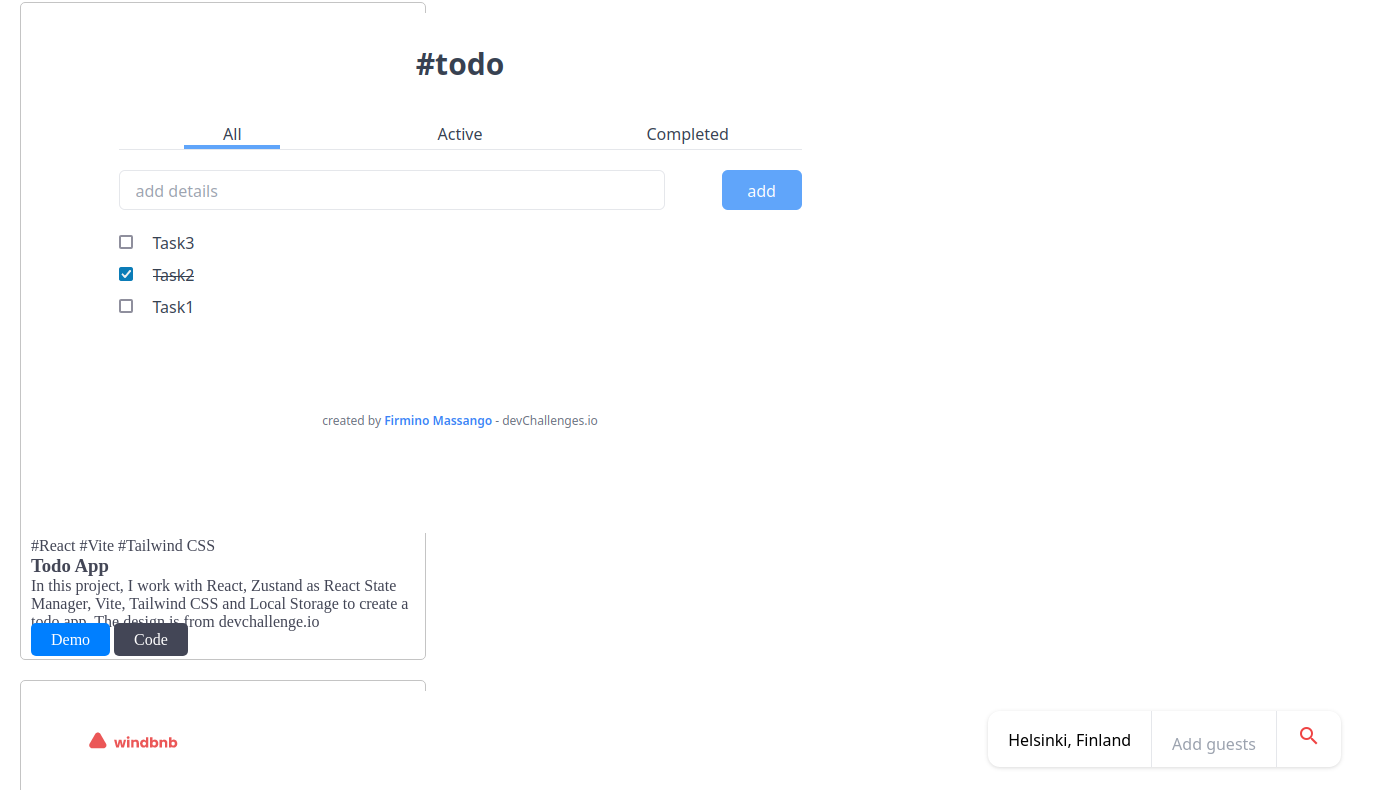
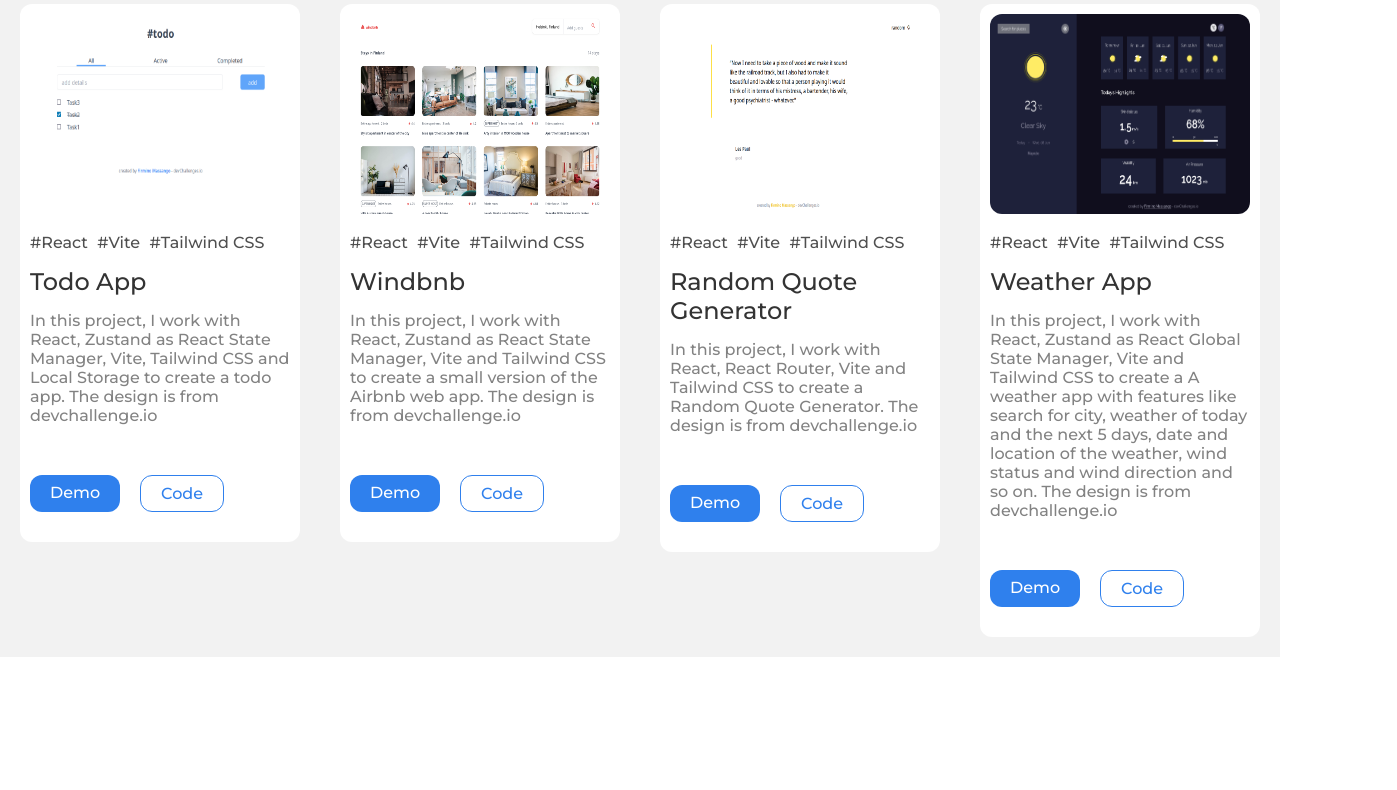
Before and after one commit to FirminoMassango/portfoliofm, a plain HTML site: page index.html in a window 1280 px wide. Shown: the part 55-845 px from the top of the page, 1397 px wide, since content can reach past the window. After the commit the page ends 800 px from the top, so only its background shows below. Drawn offline with Linux system fonts and the light colour scheme.

Commit message:
Change Style

```diff
--- a/style.css
+++ b/style.css
@@ -1,33 +1,77 @@
- *{
+@import url('https://fonts.googleapis.com/css2?family=Montserrat:wght@100;200;300;400;500;600;700;800;900&display=swap');
+
+*{
      margin: 0;
+     font-family: 'Montserrat', sans-serif;
+     font-weight: 500;
+
  }
 
+.container {
+   background-color: #F2F2F2;
+}
+
+
+.cards {
+   display: flex;
+   justify-content: center;
+}
+
  .card {
-    width: 30%;
+    width: 300px;
+    height: 100%;
     margin: 20px;
     padding: 10px;
     color: #434656;
-    border: 1px solid #c4c4c4;
-    border-radius: 5px;
+    background-color: #fff;
+    border-radius: 12px;
  }
 
- .card ul {
-    margin: 10px 0;
+ .card img {
+   width: 100%;
+   height: 200px;
+   border-radius: 12px;
  }
 
- .card .demo {
-    background-color: #007FFF;
-    margin: 10px 0;
-    padding: 8px 20px;
-    border-radius: 5px;
-    text-decoration: none;
-    color: #fff;
+ .tags {
+   margin-block: 15px;
  }
 
- .card .code {
-    background-color: #434656;
-    padding: 8px 20px;
-    border-radius: 5px;
-    text-decoration: none;
-    color: #fff;
+.tags span {
+   font-size: 16px;
+   margin-right: 5px;
+   color: #4F4F4F;
+}
+ .card h3 {
+    font-size: 24px;
+    margin-bottom: 15px;
+    color: #333333;
  }
+
+ .card p {
+    font-size: 16px;
+    color: #828282;
+ }
+
+ .links {
+   display: flex;
+   margin: 50px 0 20px 0;
+ }
+
+ .links .demo {
+   background-color: #2F80ED;
+   color: #fff;
+   padding: 8px 20px;
+   text-decoration: none;
+   border-radius: 12px;
+ }
+
+ .links .code {
+   background-color: #FFF;
+   color: #2F80ED;
+   border: 1px solid #2F80ED;
+   padding: 8px 20px;
+   text-decoration: none;
+   border-radius: 12px;
+   margin-left: 20px;
+ }
```
